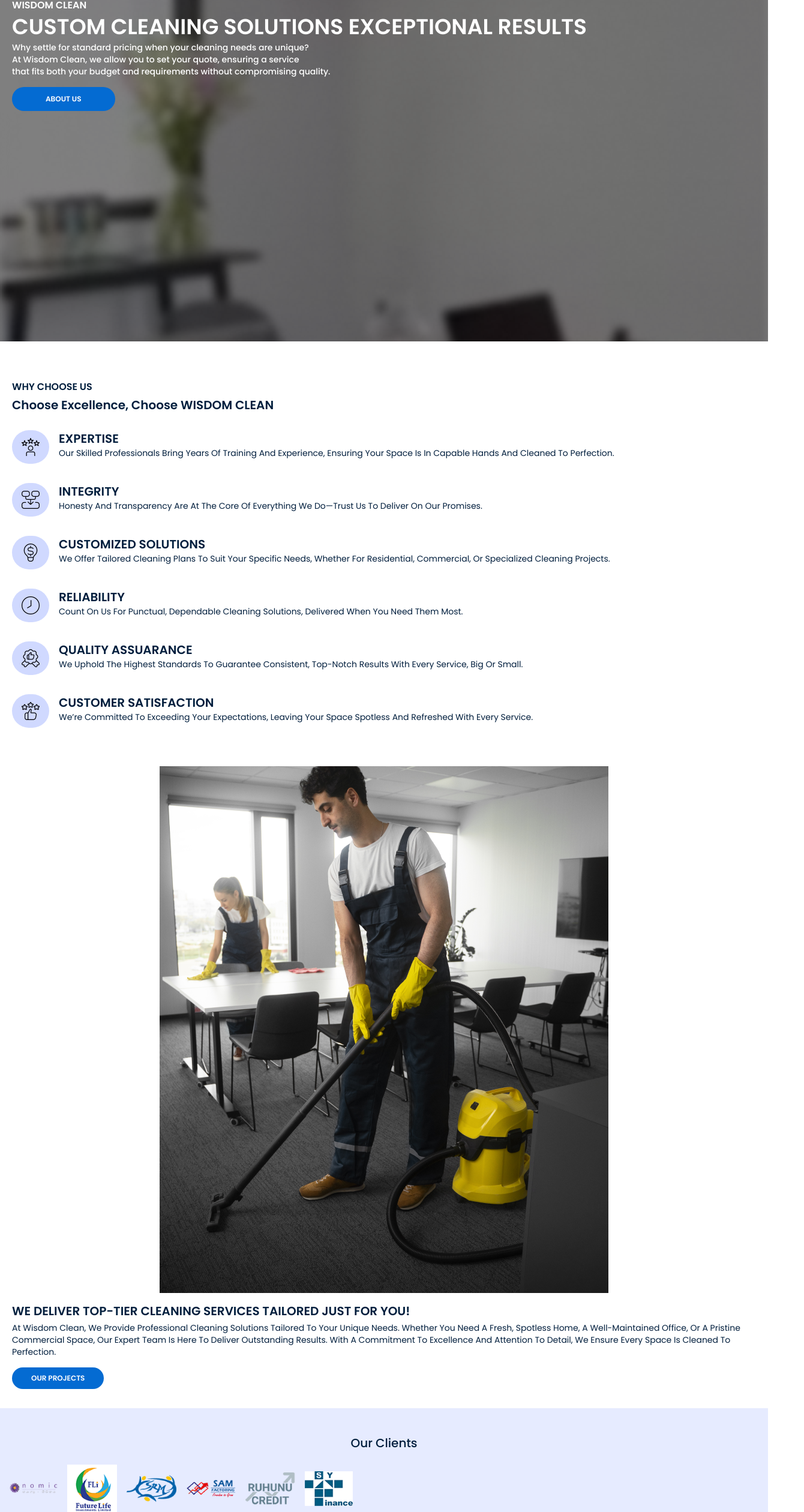
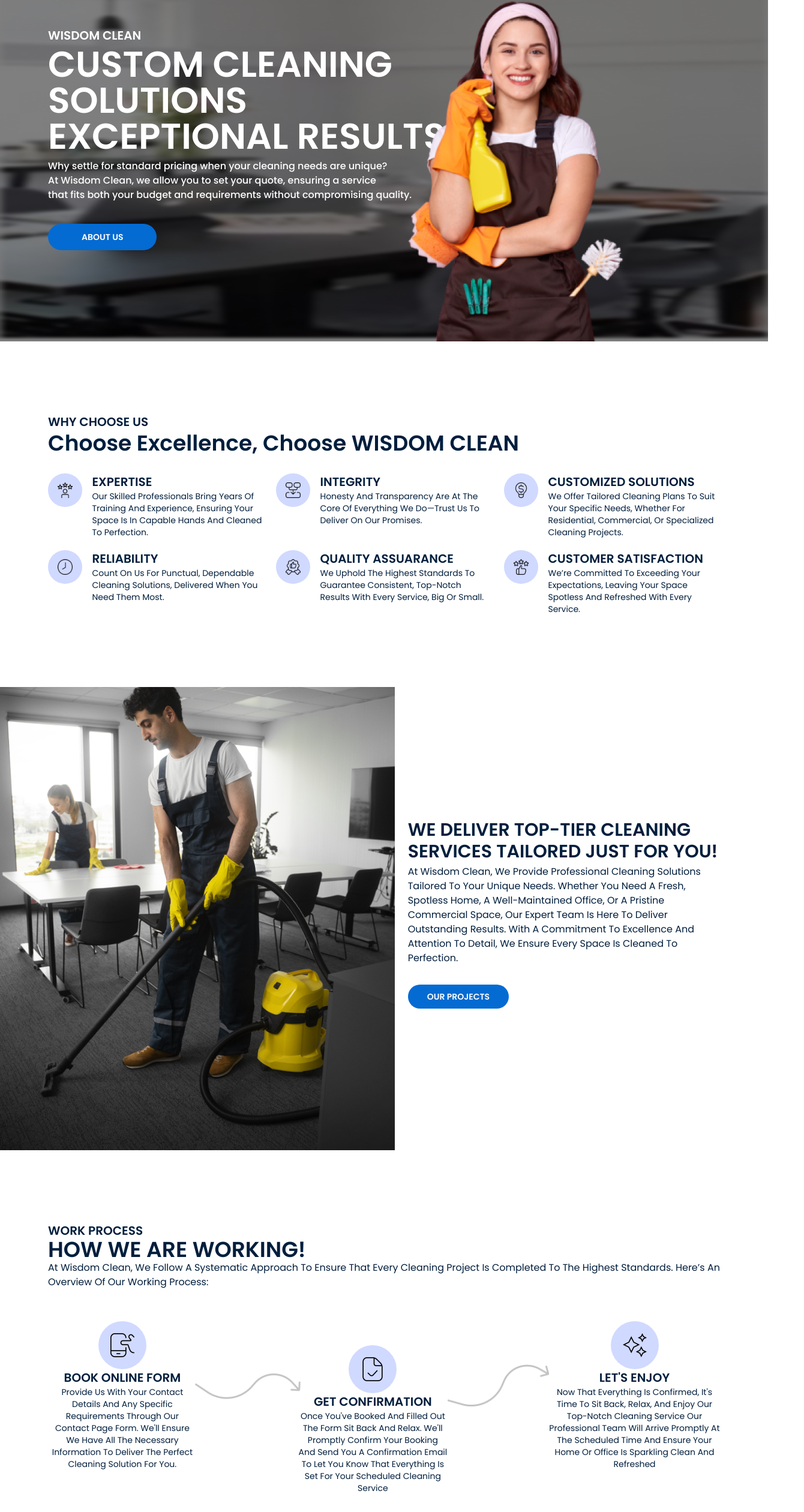
Before and after one commit to udara885/cleaning-website, a React (Vite) app in the folder frontend/: page / in a window 1280 px wide. Shown: the part 159-2679 px from the top of the page at 60% size, 1340 px wide, since content can reach past the window. Built offline with nearby package versions, Linux system fonts and the light colour scheme.

Commit message:
Add process overview section to HomePage and enhance layout for better responsiveness

```diff
--- a/frontend/src/pages/HomePage.tsx
+++ b/frontend/src/pages/HomePage.tsx
@@ -42,6 +42,27 @@
   },
 ]
 
+const process = [
+  {
+    icon: "book-form.png",
+    title: "Book Online form",
+    description:
+      "Provide us with your contact details and any specific requirements through our contact page form. We'll ensure we have all the necessary information to deliver the perfect cleaning solution for you.",
+  },
+  {
+    icon: "confirmation.png",
+    title: "Get confirmation",
+    description:
+      "Once you've booked and filled out the form sit back and relax. We'll promptly confirm your booking and send you a confirmation email to let you know that everything is set for your scheduled cleaning service",
+  },
+  {
+    icon: "enjoy.png",
+    title: "Let's enjoy",
+    description:
+      "Now that everything is confirmed, it's time to sit back, relax, and enjoy our top-notch cleaning service Our professional team will arrive promptly at the scheduled time and ensure your home or office is sparkling clean and refreshed",
+  },
+]
+
 const HomePage = () => {
   const [currentSlide, setCurrentSlide] = useState(0)
 
@@ -80,15 +101,22 @@
   return (
     <div className="h-screen w-full text-[#001E3D]">
       <div className="relative h-[728px] w-full">
-        <div className="fixed inset-0 z-0 bg-[url(/src/assets/hero.png)] bg-cover bg-center bg-no-repeat">
+        <div className="w-screen">
+          <img
+            src="/src/assets/hero.png"
+            alt="hero image"
+            className="absolute inset-0 h-full w-full"
+          />
           <div className="absolute inset-0 bg-black/50" />
         </div>
-        <div className="font-poppins relative z-10 flex flex-col items-start gap-1 px-5 pt-39 text-white">
-          <span className="font-semibold">WISDOM CLEAN</span>
-          <h1 className="text-4xl font-semibold uppercase">
-            Custom Cleaning Solutions Exceptional Results
+        <div className="font-poppins relative z-10 flex flex-col items-start gap-1 px-5 pt-51 text-white lg:px-20">
+          <span className="font-semibold lg:text-xl">WISDOM CLEAN</span>
+          <h1 className="text-4xl font-semibold uppercase lg:text-6xl">
+            Custom Cleaning <br />
+            Solutions <br />
+            Exceptional Results
           </h1>
-          <p className="text-sm font-medium">
+          <p className="text-sm font-medium lg:mt-1 lg:text-base">
             Why settle for standard pricing when your cleaning needs are unique?
             <br />
             At Wisdom Clean, we allow you to set your quote, ensuring a service{" "}
@@ -96,17 +124,24 @@
             that fits both your budget and requirements without compromising
             quality.
           </p>
-          <button className="mt-3 rounded-full bg-[#046BD2] px-14 py-3 text-xs font-semibold">
+          <button className="mt-3 rounded-full bg-[#046BD2] px-14 py-3 text-xs font-semibold lg:mt-8 lg:text-sm">
             ABOUT US
           </button>
+          <img
+            src="/src/assets/cleanergirl.png"
+            alt="cleaner girl"
+            className="absolute top-36 right-0 hidden h-[36.5rem] lg:block"
+          />
         </div>
       </div>
-      <div className="font-poppins relative z-20 bg-white px-5 pt-16">
-        <span className="font-semibold uppercase">Why Choose Us</span>
-        <h2 className="text-xl leading-9 font-semibold">
+      <div className="font-poppins relative z-20 bg-white px-5 pt-16 lg:px-20 lg:pt-30">
+        <span className="font-semibold uppercase lg:text-xl">
+          Why Choose Us
+        </span>
+        <h2 className="text-xl leading-9 font-semibold lg:mt-1 lg:text-4xl">
           Choose Excellence, Choose WISDOM CLEAN
         </h2>
-        <div className="flex w-full flex-col gap-8 pt-6">
+        <div className="grid w-full gap-8 pt-6 lg:grid-cols-3 lg:gap-5 lg:pt-8">
           {reasons.map((reason, index) => (
             <div key={index} className="flex gap-4">
               <div className="flex h-14 w-16 items-center justify-center rounded-full bg-[#D0D9FF] p-4">
@@ -121,26 +156,76 @@
             </div>
           ))}
         </div>
-        <img className="mx-auto pt-16" src="/src/assets/cleaner.png" alt="cleaner" />
-        <h2 className="pt-4 text-xl font-semibold uppercase">
+        <div className="mt-16 lg:mt-30 lg:-ml-20 lg:flex lg:items-center lg:gap-5.5">
+          <img
+            className="mx-auto lg:h-[48.25rem]"
+            src="/src/assets/cleaner.png"
+            alt="cleaner"
+          />
+          <div>
+            <h2 className="pt-4 text-xl font-semibold uppercase lg:text-3xl">
               We deliver top-tier cleaning services tailored just for you!
             </h2>
-        <p className="pt-1 text-sm capitalize">
-          At Wisdom Clean, we provide professional cleaning solutions tailored
-          to your unique needs. Whether you need a fresh, spotless home, a
-          well-maintained office, or a pristine commercial space, our expert
-          team is here to deliver outstanding results. With a commitment to
-          excellence and attention to detail, we ensure every space is cleaned
-          to perfection.
+            <p className="pt-1 text-sm capitalize lg:text-base">
+              At Wisdom Clean, we provide professional cleaning solutions
+              tailored to your unique needs. Whether you need a fresh, spotless
+              home, a well-maintained office, or a pristine commercial space,
+              our expert team is here to deliver outstanding results. With a
+              commitment to excellence and attention to detail, we ensure every
+              space is cleaned to perfection.
             </p>
-        <button className="mt-4 mb-8 rounded-full bg-[#046BD2] px-8 py-2.5 text-xs font-semibold text-white uppercase">
+            <button className="mt-4 mb-8 rounded-full bg-[#046BD2] px-8 py-2.5 text-xs font-semibold text-white uppercase lg:mt-8 lg:text-sm">
               Our projects
             </button>
-        <div className="-mx-5 h-64 bg-[#E6EBFF]">
-          <h2 className="pt-11 text-center text-xl font-medium">Our Clients</h2>
+          </div>
+        </div>
+        <div className="mt-30 hidden lg:block">
+          <span className="text-xl font-semibold uppercase">Work Process</span>
+          <h2 className="text-4xl/9 font-semibold uppercase">
+            How we are working!
+          </h2>
+          <p className="capitalize">
+            At Wisdom Clean, we follow a systematic approach to ensure that
+            every cleaning project is completed to the highest standards. Here’s
+            an overview of our working process:
+          </p>
+          <div className="mt-13.25 flex justify-between">
+            {process.map((item, index) => (
+              <div key={index} className="flex">
+                <div className={`w-[17.8125rem] ${index === 1 ? "pt-10" : ""}`}>
+                  <div className="flex flex-col items-center">
+                    <div className="flex size-20 items-center justify-center rounded-full bg-[#D0D9FF]">
+                      <img
+                        src={`/src/assets/${item.icon}`}
+                        alt={item.title}
+                        className="size-10"
+                      />
+                    </div>
+                    <h2 className="text-xl font-semibold uppercase">
+                      {item.title}
+                    </h2>
+                    <p className="text-center text-sm capitalize">
+                      {item.description}
+                    </p>
+                  </div>
+                </div>
+                {index !== process.length - 1 && (
+                  <img
+                    src={`/src/assets/line-2.png`}
+                    className={`mt-18 h-17.5 w-43.5 ${index === 0 ? "rotate-18" : ""}`}
+                  />
+                )}
+              </div>
+            ))}
+          </div>
+        </div>
+        <div className="-mx-5 h-64 bg-[#E6EBFF] lg:-mx-20 lg:mt-30">
+          <h2 className="pt-11 text-center text-xl font-medium lg:text-3xl">
+            Our Clients
+          </h2>
           <div className="overflow-hidden px-4">
             <div
-              className="flex gap-4 pt-[1.375rem] transition-transform duration-300 ease-in-out"
+              className="flex gap-4 pt-5.5 transition-transform duration-300 ease-in-out"
               {...swipeHandlersLogo}
               style={{ transform: `translateX(-${currentLogo * 10}%)` }}
             >
@@ -152,7 +237,11 @@
                 "ruhunu.png",
                 "sy.png",
               ].map((img, index) => (
-                <img src={`/src/assets/${img}`} key={index} className="h-20" />
+                <img
+                  src={`/src/assets/${img}`}
+                  key={index}
+                  className="size-20 lg:size-25"
+                />
               ))}
             </div>
           </div>
@@ -166,13 +255,19 @@
             ))}
           </div>
         </div>
-        <h2 className="pt-[4.25rem] text-xl font-semibold">Client's Reviews</h2>
-        <p className="pt-1 pb-4 text-sm text-[#525252]">
-          Our clients trust us to deliver reliable, innovative cleaning services
-          that ensure cleanliness, hygiene, and a fresh environment across
-          industries worldwide.
+        <div className="lg:flex lg:flex-row-reverse lg:justify-center lg:gap-31.25 lg:pt-18.5">
+          <div>
+            <h2 className="pt-[4.25rem] text-xl font-semibold lg:text-[2.5rem]">
+              Client's Reviews
+            </h2>
+            <p className="pt-1 pb-4 text-sm text-[#525252] lg:text-base">
+              Our clients trust us to deliver reliable, innovative cleaning
+              services that ensure cleanliness, hygiene, and a fresh environment
+              across industries worldwide.
             </p>
-        <div className="overflow-hidden p-1">
+          </div>
+          <div>
+            <div className="overflow-hidden p-1 lg:w-122">
               <div
                 {...swipeHandlersSlide}
                 className="flex gap-6 transition-transform duration-300 ease-in-out"
@@ -194,7 +289,9 @@
                 />
               ))}
             </div>
-        <div className="pt-[3.125rem]">
+          </div>
+        </div>
+        <div className="pt-[3.125rem] lg:pt-43">
           <Footer />
         </div>
       </div>
```
Lines whose indentation alone changed are shown as unchanged.
